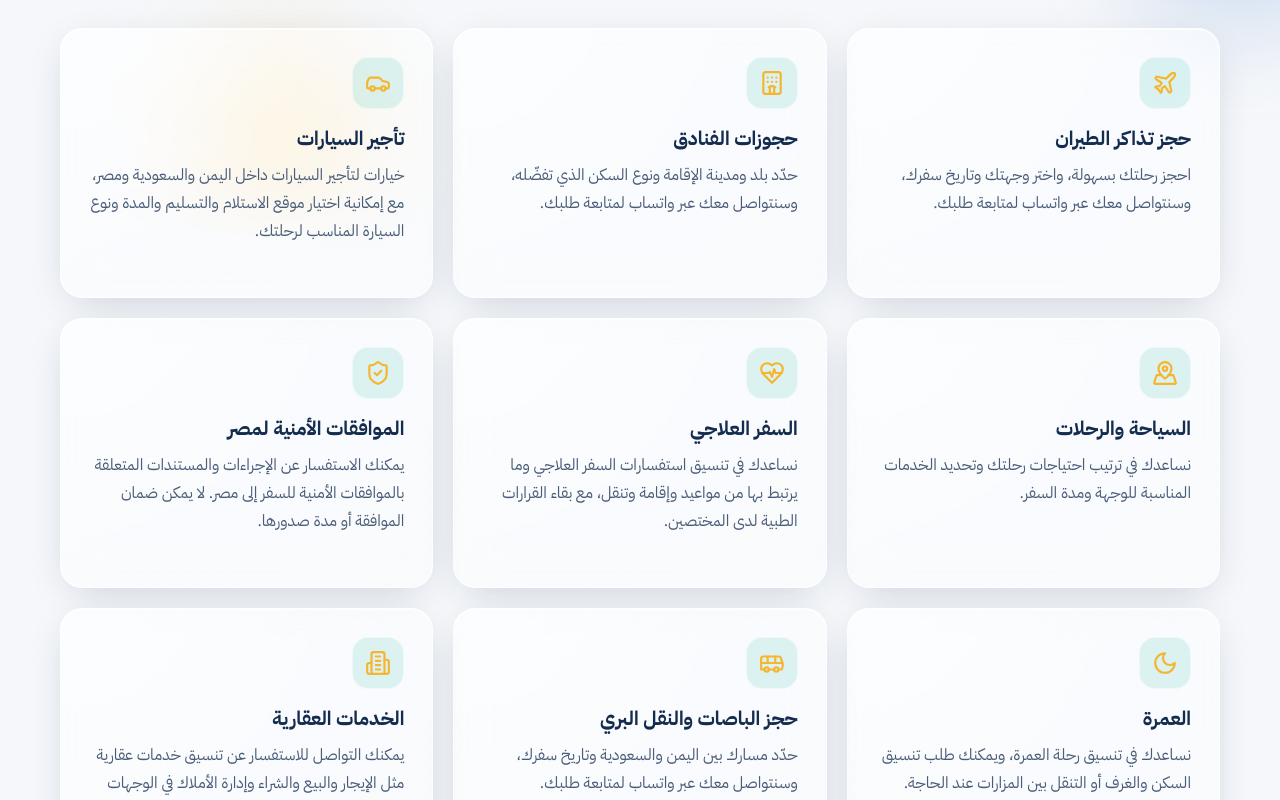
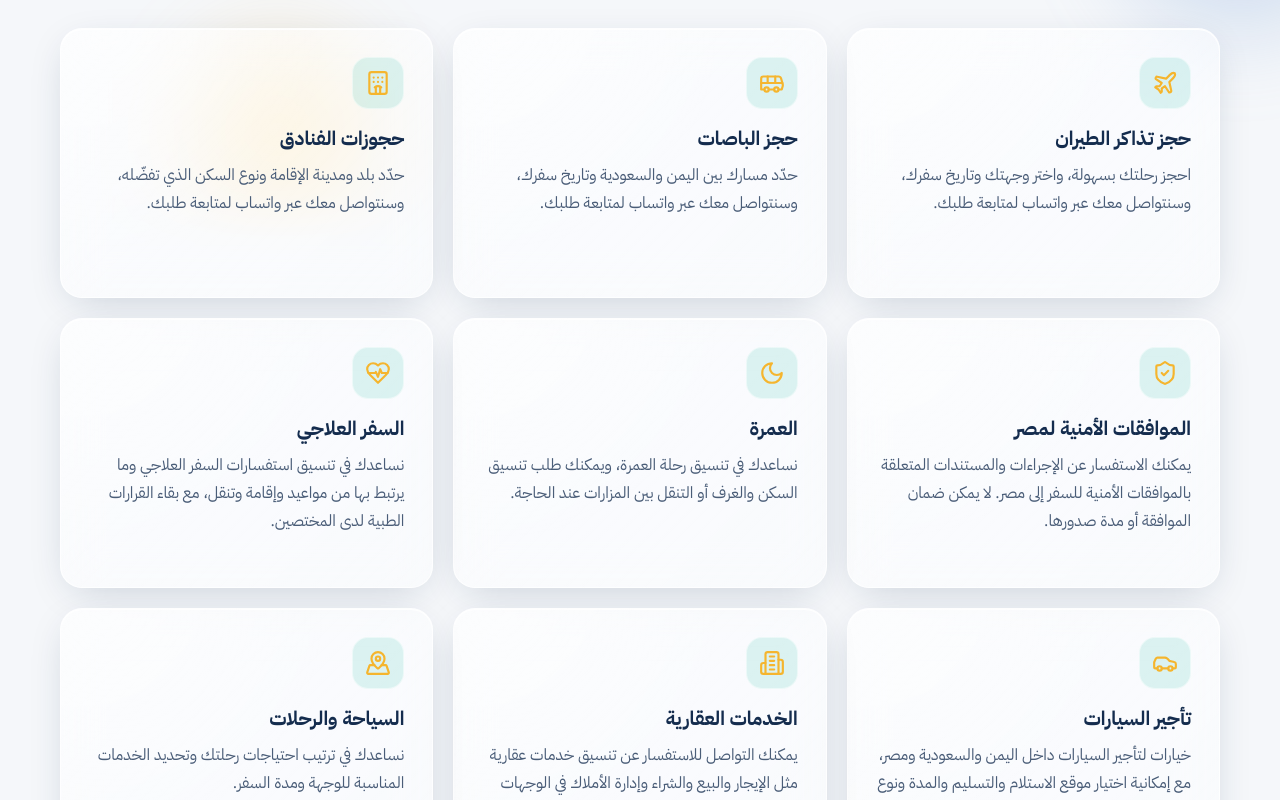
Before and after one commit to khwy1d/Maak, a React (Vite) app: page /services in a window 1280 px wide. Shown: the part 580-1380 px from the top of the page. Built offline with nearby package versions, Linux system fonts and the light colour scheme.

Commit message:
Reorder all services and shorten bus service name

```diff
--- a/src/components/Pages.tsx
+++ b/src/components/Pages.tsx
@@ -15,14 +15,14 @@ import { About as AboutIntro, Why } from "./Sections";
 const routes = [
   { path: "/services", key: "services", icon: Compass },
   { path: "/flights", key: "flight", topic: "flight" as WaTopic, icon: Plane },
+  { path: "/transport", key: "bus", icon: Bus },
   { path: "/hotels", key: "hotel", topic: "hotel" as WaTopic, icon: Hotel },
-  { path: "/car-rental", key: "car", topic: "car" as WaTopic, icon: Car },
-  { path: "/tourism", key: "tourism", icon: MapPinned },
-  { path: "/medical-tourism", key: "medical", icon: HeartPulse },
   { path: "/security-clearance-egypt", key: "security", icon: ShieldCheck },
   { path: "/umrah", key: "umrah", icon: Moon },
-  { path: "/transport", key: "bus", icon: Bus },
+  { path: "/medical-tourism", key: "medical", icon: HeartPulse },
+  { path: "/car-rental", key: "car", topic: "car" as WaTopic, icon: Car },
   { path: "/real-estate", key: "realEstate", icon: Building2 },
+  { path: "/tourism", key: "tourism", icon: MapPinned },
 ];
 
 type PageCopy = { title: string; intro: string; bullets?: string[] };
@@ -55,7 +55,7 @@ const copy: Record<"ar" | "en", LocaleCopy> = {
     medical: { title: "السفر العلاجي", intro: "نساعدك في تنسيق استفسارات السفر العلاجي وما يرتبط بها من مواعيد وإقامة وتنقل، مع بقاء القرارات الطبية لدى المختصين.", bullets: ["تنسيق الاستفسارات والمواعيد الطبية", "مناقشة خيارات الإقامة والتنقل", "ترتيب متطلبات السفر للمريض ومرافقه"] },
     security: { title: "الموافقات الأمنية لمصر", intro: "يمكنك الاستفسار عن الإجراءات والمستندات المتعلقة بالموافقات الأمنية للسفر إلى مصر. لا يمكن ضمان الموافقة أو مدة صدورها.", bullets: ["التعرّف على المتطلبات الأولية", "مناقشة المستندات اللازمة", "متابعة الاستفسارات المتعلقة بالطلب"] },
     umrah: { title: "العمرة", intro: "نساعدك في تنسيق رحلة العمرة، ويمكنك طلب تنسيق السكن والغرف أو التنقل بين المزارات عند الحاجة.", bullets: ["تنسيق رحلة العمرة", "السكن والغرف عند الطلب", "التنقل بين المزارات عند الطلب"] },
-    bus: { title: "حجز الباصات والنقل البري", intro: "حدّد مسارك بين اليمن والسعودية وتاريخ سفرك، وسنتواصل معك عبر واتساب لمتابعة طلبك.", bullets: ["الاستفسار عن المسارات والمواعيد", "مناقشة الأمتعة واحتياجات الرحلة", "تأكيد السعر والتوافر قبل الحجز"] },
+    bus: { title: "حجز الباصات", intro: "حدّد مسارك بين اليمن والسعودية وتاريخ سفرك، وسنتواصل معك عبر واتساب لمتابعة طلبك.", bullets: ["الاستفسار عن المسارات والمواعيد", "مناقشة الأمتعة واحتياجات الرحلة", "تأكيد السعر والتوافر قبل الحجز"] },
     realEstate: { title: "الخدمات العقارية", intro: "يمكنك التواصل للاستفسار عن تنسيق خدمات عقارية مثل الإيجار والبيع والشراء وإدارة الأملاك في الوجهات التي نخدمها.", bullets: ["تحديد المدينة ونوع العقار", "مناقشة احتياجات الإيجار أو البيع والشراء", "الاستفسار عن تنسيق إدارة الأملاك"] },
     about: { title: "عن معك", intro: "معك علامة لخدمات السفر تهدف إلى جعل ترتيبات السفر أوضح وأسهل، وأن تكون نقطة تواصل قريبة تساعدك في كل خطوة.", bullets: ["تواصل واضح ومباشر", "شرح الخيارات والخطوات", "مساعدة في تنظيم تفاصيل الرحلة"] },
     contact: { title: "تواصل مع معك", intro: "ابدأ محادثة عبر واتساب، واذكر الخدمة التي تحتاجها وأي تفاصيل أولية عن رحلتك.", bullets: ["الطيران والتأشيرات", "الفنادق وتأجير السيارات", "الاستفسارات العامة"] },
@@ -71,7 +71,7 @@ const copy: Record<"ar" | "en", LocaleCopy> = {
     medical: { title: "Medical travel", intro: "We help coordinate enquiries about medical travel, appointments, accommodation and transport. Medical decisions remain with qualified professionals.", bullets: ["Coordinate medical enquiries and appointments", "Discuss accommodation and transport options", "Organize travel needs for patients and companions"] },
     security: { title: "Egypt security clearance", intro: "Ask about procedures and documents related to security clearance for travel to Egypt. Approval and processing times cannot be guaranteed.", bullets: ["Understand initial requirements", "Discuss supporting documents", "Follow up on questions about your request"] },
     umrah: { title: "Umrah", intro: "We can help coordinate your Umrah trip, with optional accommodation and room arrangements or transport between visit sites.", bullets: ["Coordinate your Umrah trip", "Accommodation and rooms on request", "Transport between visit sites on request"] },
-    bus: { title: "Bus tickets and ground transport", intro: "Choose your route between Yemen and Saudi Arabia and your travel date. We’ll follow up with you on WhatsApp.", bullets: ["Ask about routes and schedules", "Discuss luggage and travel needs", "Confirm price and availability before booking"] },
+    bus: { title: "Bus bookings", intro: "Choose your route between Yemen and Saudi Arabia and your travel date. We’ll follow up with you on WhatsApp.", bullets: ["Ask about routes and schedules", "Discuss luggage and travel needs", "Confirm price and availability before booking"] },
     realEstate: { title: "Real estate services", intro: "Contact us to enquire about coordinating property services such as rentals, sales, purchases and property management in the destinations we serve.", bullets: ["Specify the city and property type", "Discuss rental, sale or purchase needs", "Enquire about property-management coordination"] },
     about: { title: "About MAAK", intro: "MAAK is a travel services brand focused on making travel arrangements clearer and easier, with a helpful point of contact at every step.", bullets: ["Clear, direct communication", "Explain options and steps", "Help organize trip details"] },
     contact: { title: "Contact MAAK", intro: "Start a WhatsApp conversation and tell us which service you need and any initial details about your trip.", bullets: ["Flights and visas", "Hotels and car rental", "General enquiries"] },
```
